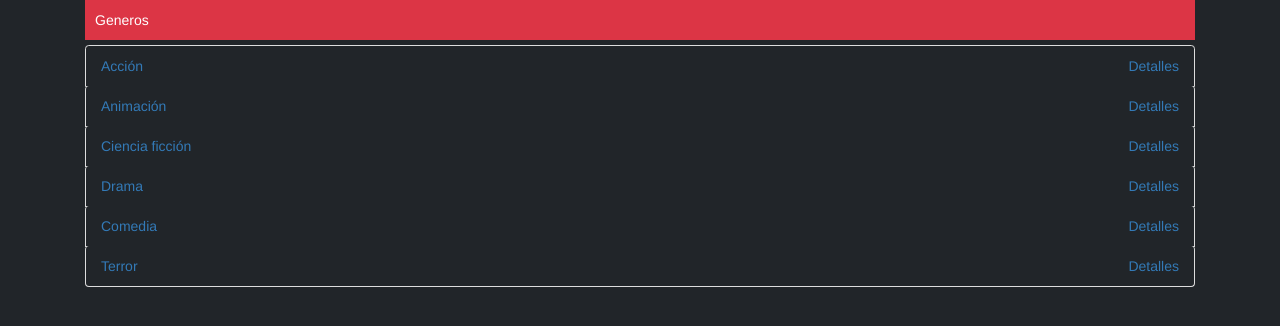
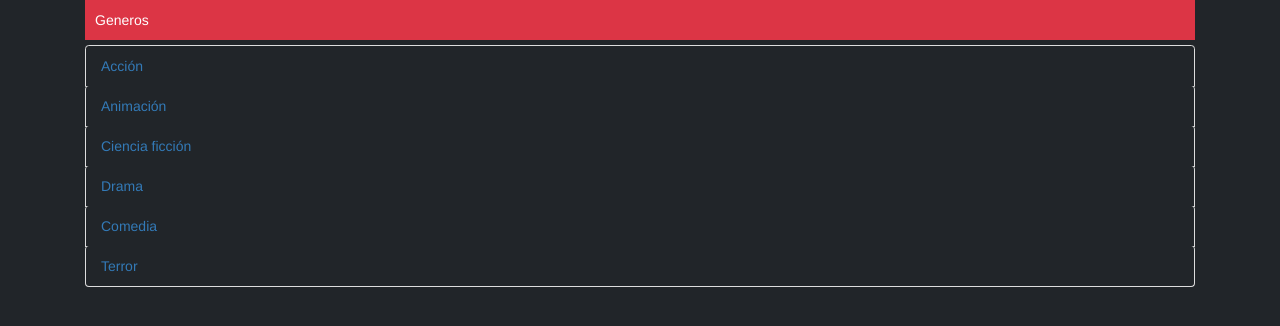
Before and after one commit to Elizabeth-Acebal/tpEspecial-web2, a PHP site: page /generos in a window 1280 px wide. Shown: the part 72-398 px from the top of the page. Run offline with PHP 8.4, Linux system fonts and the light colour scheme; data comes from the database, SQL or seed files in the repository.

Commit message:
elimine detalles en generos

```diff
--- a/templates/showGeneros.tpl
+++ b/templates/showGeneros.tpl
@@ -4,7 +4,7 @@
     <p class="parrafo p-3 mb-2 bg-danger text-white">Generos</p>
     {foreach from=$generos item=$genero}
         <li class='list-group-item d-flex justify-content-between align-items-center text-light bg-dark rounded-top parrafo '>
-           <a href="peliculasPorGenero/{$genero->id_genero}">{$genero->genero}</a> <a href="peliculaDetalles/{$genero->id_genero}">Detalles</a>
+           <a href="peliculasPorGenero/{$genero->id_genero}">{$genero->genero}</a>
               {if !isset($smarty.session.USUARIO_ID)}
              {else}
                 <div class="ml-auto">
```
